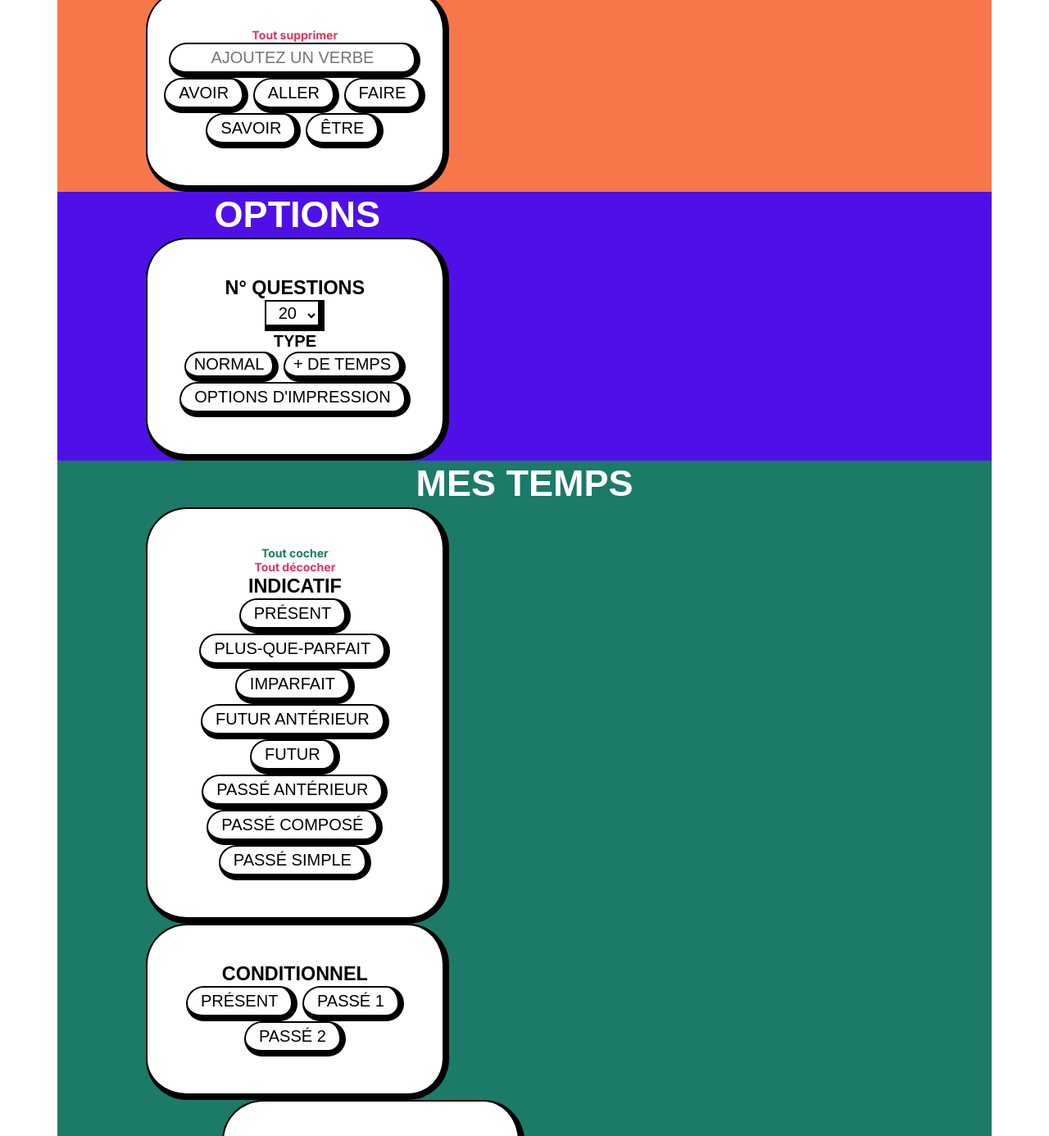
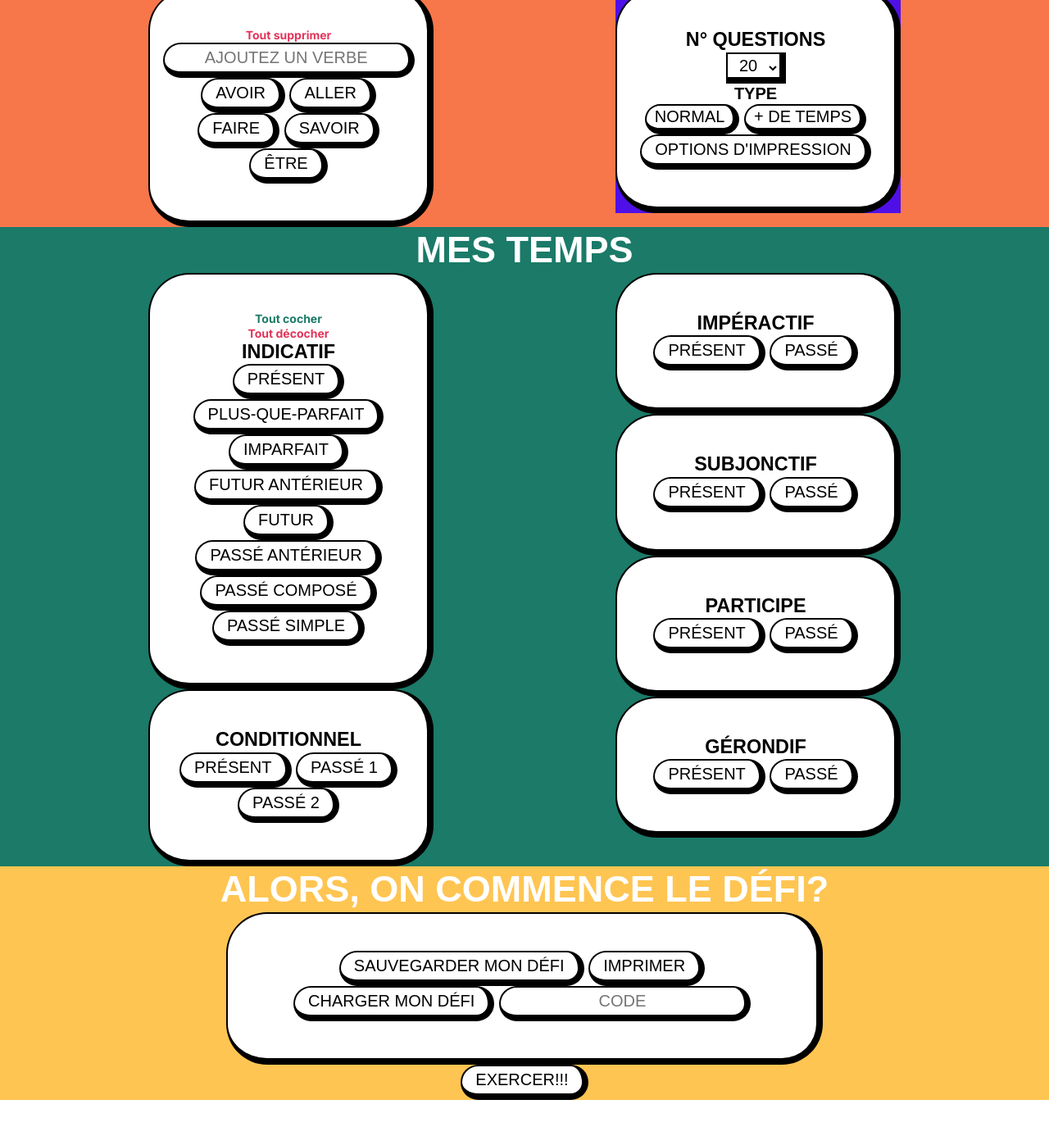
Before and after one commit to matilderibeiro/tatitotu, a website built with Parcel: page src/index.html in a window 1280 px wide. Shown: the part 677-2063 px from the top of the page at 82% size. Built offline with nearby package versions, Linux system fonts and the light colour scheme; a web font is replaced by a local one.

Commit message:
suite codage html

```diff
--- a/src/index.html
+++ b/src/index.html
@@ -5,10 +5,13 @@
     <title>eikon parcel starter</title>
     <meta name="viewport" content="width=device-width, initial-scale=1.0" />
     <link rel="stylesheet" href="scss/main.scss" />
-    <link rel="stylesheet" href="https://use.typekit.net/irs0hms.css">
-    <link rel="preconnect" href="https://fonts.googleapis.com">
-    <link rel="preconnect" href="https://fonts.gstatic.com" crossorigin>
-    <link href="https://fonts.googleapis.com/css2?family=Inter:wght@700&display=swap" rel="stylesheet">
+    <link rel="stylesheet" href="https://use.typekit.net/irs0hms.css" />
+    <link rel="preconnect" href="https://fonts.googleapis.com" />
+    <link rel="preconnect" href="https://fonts.gstatic.com" crossorigin />
+    <link
+      href="https://fonts.googleapis.com/css2?family=Inter:wght@700&display=swap"
+      rel="stylesheet"
+    />
   </head>
   <script src="js/main.js" type="module"></script>
   <body>
@@ -17,14 +20,14 @@
         <div class="row">
           <div class="menu">
             <div class="logo">
-              <img src="../img/logo-tatitotu.png" alt="logo tatitotu">
-              <p class="sous-titre-logo">
-                défis de conjuguaison
-              </p>
+              <img src="../img/logo-tatitotu.png" alt="logo tatitotu" />
+              <p class="sous-titre-logo">défis de conjuguaison</p>
             </div>
             <div class="navigation">
               <nav>
-                <a class="navigation-option category" href="#category">catégorie</a>
+                <a class="navigation-option category" href="#category"
+                  >catégorie</a
+                >
                 <a class="navigation-option verb" href="#verb">verbe</a>
                 <a class="navigation-option options" href="#options">options</a>
                 <a class="navigation-option time" href="#time">temps</a>
@@ -34,21 +37,20 @@
           </div>
           <div class="col-10 offset-1">
             <p class="introduction">
-              <span>Bienvenue</span> sur la plateforme d’apprentissage des verbes ! Explorez notre plateforme dédiée
-              à l'apprentissage des verbes, où l'amusement et l'efficacité se rencontrent pour une
+              <span>Bienvenue</span> sur la plateforme d’apprentissage des
+              verbes ! Explorez notre plateforme dédiée à l'apprentissage des
+              verbes, où l'amusement et l'efficacité se rencontrent pour une
               expérience enrichissante.
             </p>
-            <button class="button-intro">
-              besoin d'aide?
-            </button>
+            <button class="button-intro">besoin d'aide?</button>
           </div>
         </div>
       </div>
     </header>
     <main>
+      <div class="category-background" id="category">
         <div class="container">
           <div class="row">
-          <div class="category-background" id="category">
             <div class="col-12">
               <button>5p</button>
               <button>6p</button>
@@ -63,16 +65,21 @@
               <button>Pronominaux</button>
             </div>
           </div>
+        </div>
+      </div>
       <div class="verb-background">
+        <div class="container">
+          <div class="row">
             <div class="col-4 offset-1">
-              <h2 id="verb">
-                Mes verbes
-              </h2>
+              <h2 id="verb">Mes verbes</h2>
               <div class="card">
-                <p class="add-and-delet delet">
-                  Tout supprimer
-                </p>
-                <input type="text" id="name" name="user_name" placeholder="Ajoutez un verbe"/>
+                <p class="add-and-delet delet">Tout supprimer</p>
+                <input
+                  type="text"
+                  id="add-verb"
+                  name="add-verb"
+                  placeholder="Ajoutez un verbe"
+                />
                 <button>avoir</button>
                 <button>aller</button>
                 <button>faire</button>
@@ -80,16 +87,11 @@
                 <button>être</button>
               </div>
             </div>
-          </div>
+            <div class="col-4 offset-2">
               <div class="options-background">
-            <div class="col-4 offset-1">
-              <h2 id="options">
-                Options
-              </h2>
+                <h2 id="options">Options</h2>
                 <div class="card">
-                <h3>
-                  N° questions
-                </h3>
+                  <h3>N° questions</h3>
                   <select class="button-option" id="simple" name="simple">
                     <option>5</option>
                     <option>10</option>
@@ -98,32 +100,27 @@
                     <option>40</option>
                     <option>50</option>
                   </select>
-                <h4>
-                  Type
-                </h4>
+                  <h4>Type</h4>
                   <button class="button-option">normal</button>
                   <button class="button-option">+ de temps</button>
                   <button>options d'impression</button>
                 </div>
               </div>
             </div>
+          </div>
+        </div>
+      </div>
       <div class="time-background">
-            <h2 id="time">
-              Mes temps
-            </h2>
+        <div class="container">
+          <div class="row">
+            <h2 id="time">Mes temps</h2>
             <div class="col-4 offset-1">
               <div class="card">
                 <div>
-                  <p class="add-and-delet add">
-                    Tout cocher
-                  </p>
-                  <p class="add-and-delet delet">
-                    Tout décocher
-                  </p>
+                  <p class="add-and-delet add">Tout cocher</p>
+                  <p class="add-and-delet delet">Tout décocher</p>
                 </div>
-                <h3>
-                  indicatif
-                </h3>
+                <h3>indicatif</h3>
                 <button>Présent</button>
                 <button>plus-que-parfait</button>
                 <button>imparfait</button>
@@ -134,9 +131,7 @@
                 <button>passé simple</button>
               </div>
               <div class="card">
-                <h3>
-                  conditionnel
-                </h3>
+                <h3>conditionnel</h3>
                 <button>Présent</button>
                 <button>Passé 1</button>
                 <button>Passé 2</button>
@@ -144,45 +139,45 @@
             </div>
             <div class="col-4 offset-2">
               <div class="card">
-                <h3>
-                  impéractif
-                </h3>
+                <h3>impéractif</h3>
                 <button>Présent</button>
                 <button>Passé</button>
               </div>
               <div class="card">
-                <h3>
-                  subjonctif
-                </h3>
+                <h3>subjonctif</h3>
                 <button>Présent</button>
                 <button>Passé</button>
               </div>
               <div class="card">
-                <h3>
-                  participe
-                </h3>
+                <h3>participe</h3>
                 <button>Présent</button>
                 <button>Passé</button>
               </div>
               <div class="card">
-                <h3>
-                  gérondif
-                </h3>
+                <h3>gérondif</h3>
                 <button>Présent</button>
                 <button>Passé</button>
               </div>
             </div>
           </div>
+        </div>
+      </div>
       <div class="game-background">
-            <h2 id="game">
-              Alors, on commence le défi?
-            </h2>
+        <div class="container">
+          <div class="row">
+            <h2 id="game">Alors, on commence le défi?</h2>
             <div class="col-8 offset-2">
               <div class="card">
                 <button>sauvegarder mon défi</button>
                 <button>Imprimer</button>
                 <button>charger mon défi</button>
-                <input class="code-game" type="text" id="name" name="user_name" placeholder="code"/>
+                <input
+                  class="code-game"
+                  type="text"
+                  id="name"
+                  name="user_name"
+                  placeholder="code"
+                />
               </div>
               <button class="button-start-game">Exercer!!!</button>
             </div>
@@ -194,11 +189,9 @@
       <div class="container">
         <div class="row">
           <div class="col-12">
-            <img src="../img/logo-tatitotu.png" alt="logo tatitotu">
+            <img src="../img/logo-tatitotu.png" alt="logo tatitotu" />
             <div class="contact-container">
-              <h4>
-                Contact
-              </h4>
+              <h4>Contact</h4>
               <a href="#">christophe.roulet@edu-vd.ch</a>
             </div>
           </div>
```
Lines whose indentation alone changed are shown as unchanged.
